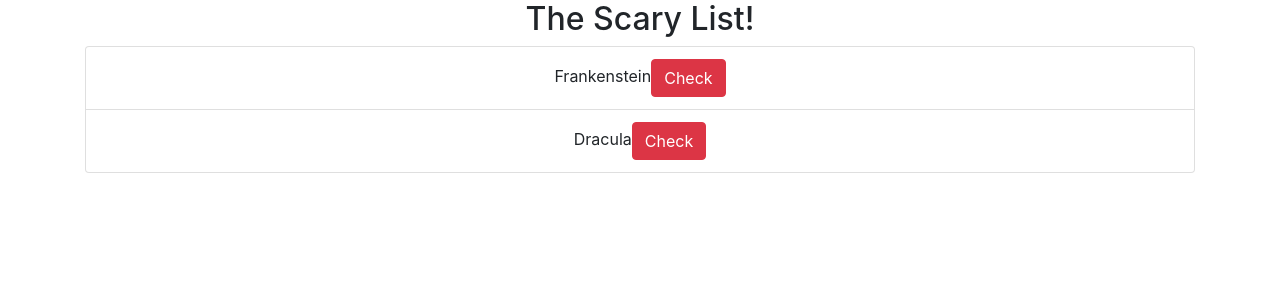
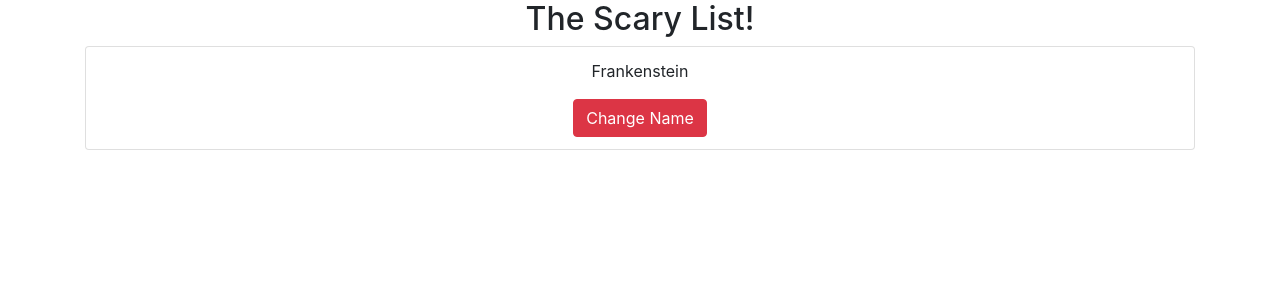
Before and after one commit to axlcodex/onpush-examples, an Angular app: page /monsters in a window 1280 px wide. Shown: the top 300 px of the page. Built offline with nearby package versions, Linux system fonts and the light colour scheme.

Commit message:
I - single object name change

```diff
--- a/src/app/modules/monsters/monsters.component.html
+++ b/src/app/modules/monsters/monsters.component.html
@@ -2,9 +2,9 @@
 <div class="row text-center">
   <div class="col-lg-12">
     <ul class="list-group">
-      <li class="list-group-item" *ngFor="let monster of (monstersSrv.monsters$ | async)">
-        <span>{{ monster.name }}</span>
-        <button class="btn btn-danger" (click)="checkContent()">Check</button>
+      <li class="list-group-item">
+        <p>{{ (monstersSrv.monster$ | async).name }}</p>
+        <button class="btn btn-danger" (click)="changeName()">Change Name</button>
       </li>
     </ul>
   </div>
--- a/src/app/modules/monsters/monsters.component.ts
+++ b/src/app/modules/monsters/monsters.component.ts
@@ -31,7 +31,7 @@ export class MonstersComponent implements OnChanges, AfterViewChecked, AfterCont
     console.log('On Do Check');
   }
 
-  checkContent(): void {
-    this.monstersSrv.removeMonster();
+  changeName(): void {
+    this.monstersSrv.changeName();
   }
 }
--- a/src/app/modules/monsters/monsters.service.ts
+++ b/src/app/modules/monsters/monsters.service.ts
@@ -3,31 +3,26 @@ import { ReplaySubject } from 'rxjs/ReplaySubject';
 import { Observable } from 'rxjs/Observable';
 
 export class MonstersService {
-  monstersMock: Array<Monster>;
+  monsterMock: Monster;
 
-  monstersSubject: ReplaySubject<Array<Monster>>;
-  monsters$: Observable<Array<Monster>>;
+  monsterSubject: ReplaySubject<Monster>;
+  monster$: Observable<Monster>;
 
   constructor() {
-    this.monstersMock = [
-      {
-        name: 'Frankenstein'
-      },
-      {
-        name: 'Dracula'
-      }
-    ];
+    this.monsterMock = {
+      name: 'Frankenstein'
+    };
 
-    this.monstersSubject = new ReplaySubject<Array<Monster>>();
-    this.monsters$ = this.monstersSubject.asObservable();
+    this.monsterSubject = new ReplaySubject<Monster>();
+    this.monster$ = this.monsterSubject.asObservable();
   }
 
   getMonsters(): void {
-    this.monstersSubject.next(this.monstersMock);
+    this.monsterSubject.next(this.monsterMock);
   }
 
-  removeMonster(): void {
-    this.monstersMock.shift();
-    this.monstersSubject.next(this.monstersMock);
+  changeName(): void {
+    this.monsterMock.name = 'Dracula';
+    this.monsterSubject.next(this.monsterMock);
   }
 }
```
